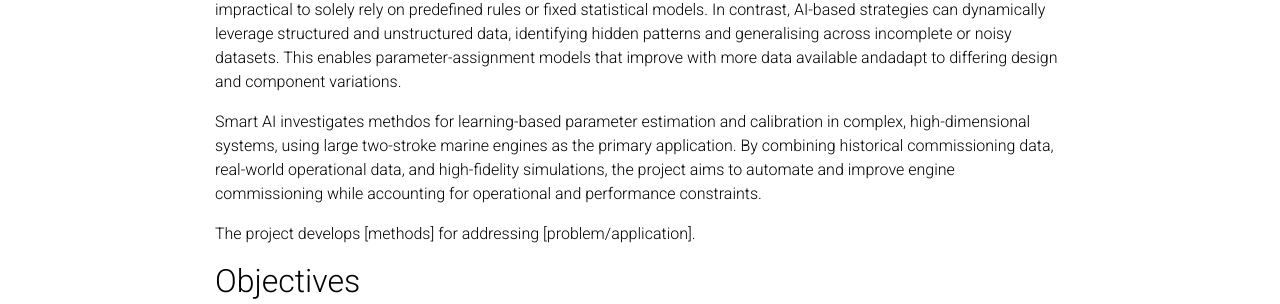
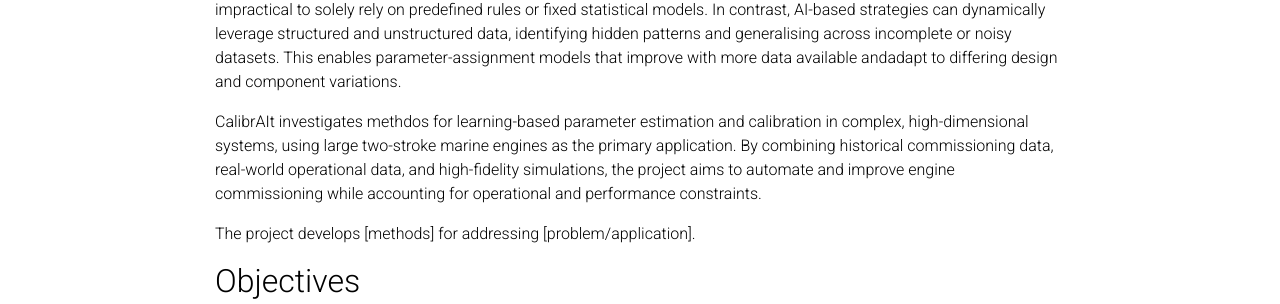
Before and after one commit to dimpapageorgiou/dimpapageorgiou.github.io, a Jekyll site: the page built from _research_projects/CalibrAIt.md, in a window 1280 px wide and 900 px high, scrolled down 974 px. Shown: the part 148-452 px from the top of the window. Built offline with Jekyll 4.4.1, drawn with Linux system fonts in a browser that asks for light colours; comment, search, counter and statistics services are not loaded; a style sheet for code colours, icons or effects is not loaded.

Commit message:
Smart AI changed to CalibrAIt and updated image

```diff
--- a/_research_projects/SmartAI.md
+++ b/_research_projects/CalibrAIt.md
@@ -1,6 +1,6 @@
 ---
 layout: page
-title: Smart AI
+title: CalibrAIt
 project_id: smart-ai
 description: Learning-based parameter estimation in high-dimensional spaces for marine engine commissioning
 img: assets/img/research_projects/Smart-ai.png
@@ -59,7 +59,7 @@
 rules or fixed statistical models. In contrast, AI-based strategies can dynamically leverage
 structured and unstructured data, identifying hidden patterns and generalising across incomplete or noisy datasets. This enables parameter-assignment models that improve with more data available andadapt to differing design and component variations.
 
-Smart AI investigates methdos for learning-based parameter estimation and calibration in complex, high-dimensional systems, using large two-stroke marine engines as the primary application. By combining historical commissioning data, real-world operational data, and high-fidelity simulations, the project aims to automate and improve engine commissioning while accounting for operational and performance constraints.
+CalibrAIt investigates methdos for learning-based parameter estimation and calibration in complex, high-dimensional systems, using large two-stroke marine engines as the primary application. By combining historical commissioning data, real-world operational data, and high-fidelity simulations, the project aims to automate and improve engine commissioning while accounting for operational and performance constraints.
 
 The project develops [methods] for addressing [problem/application].
 
```
Also changed, not shown: 1 other file.
